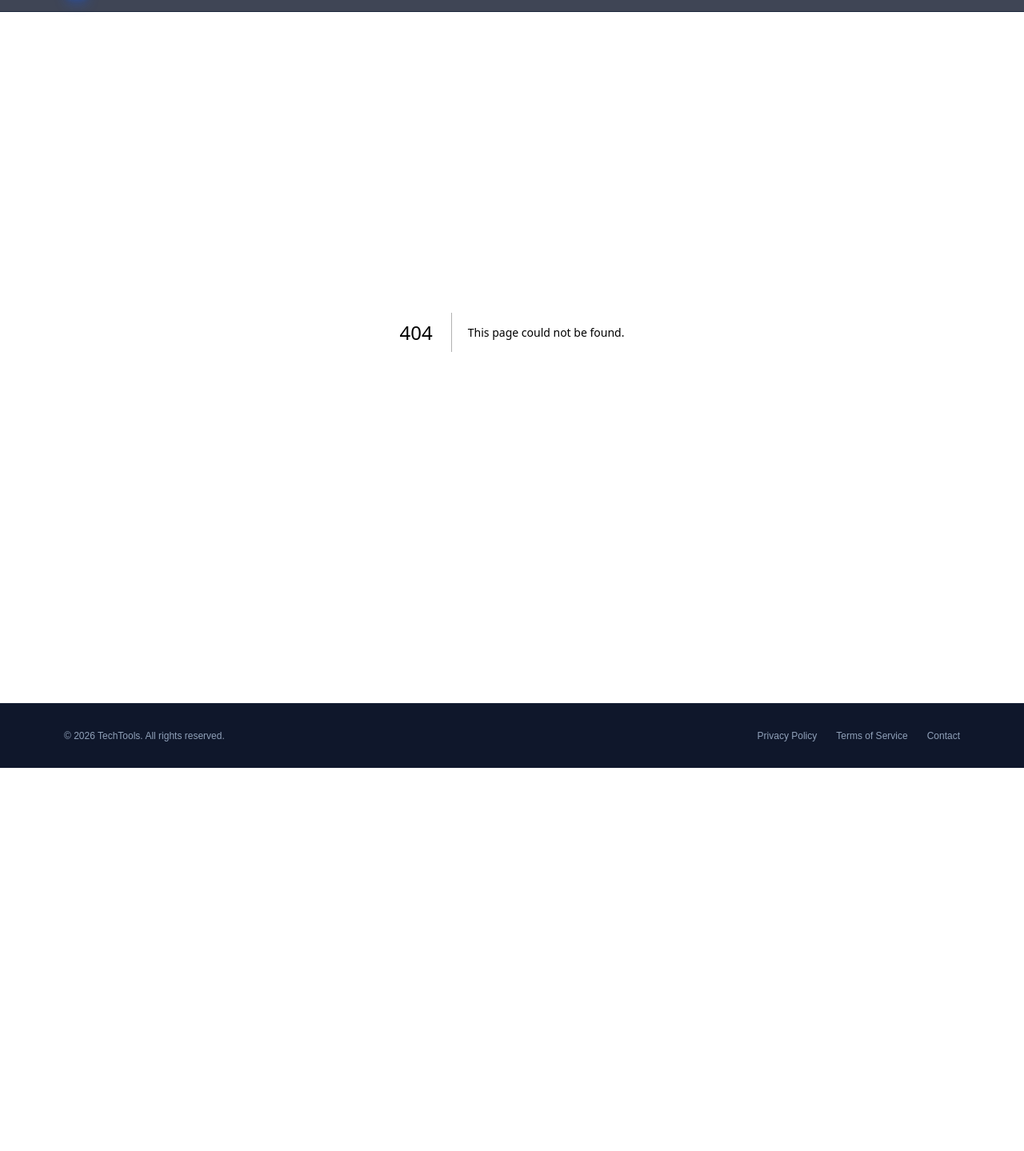
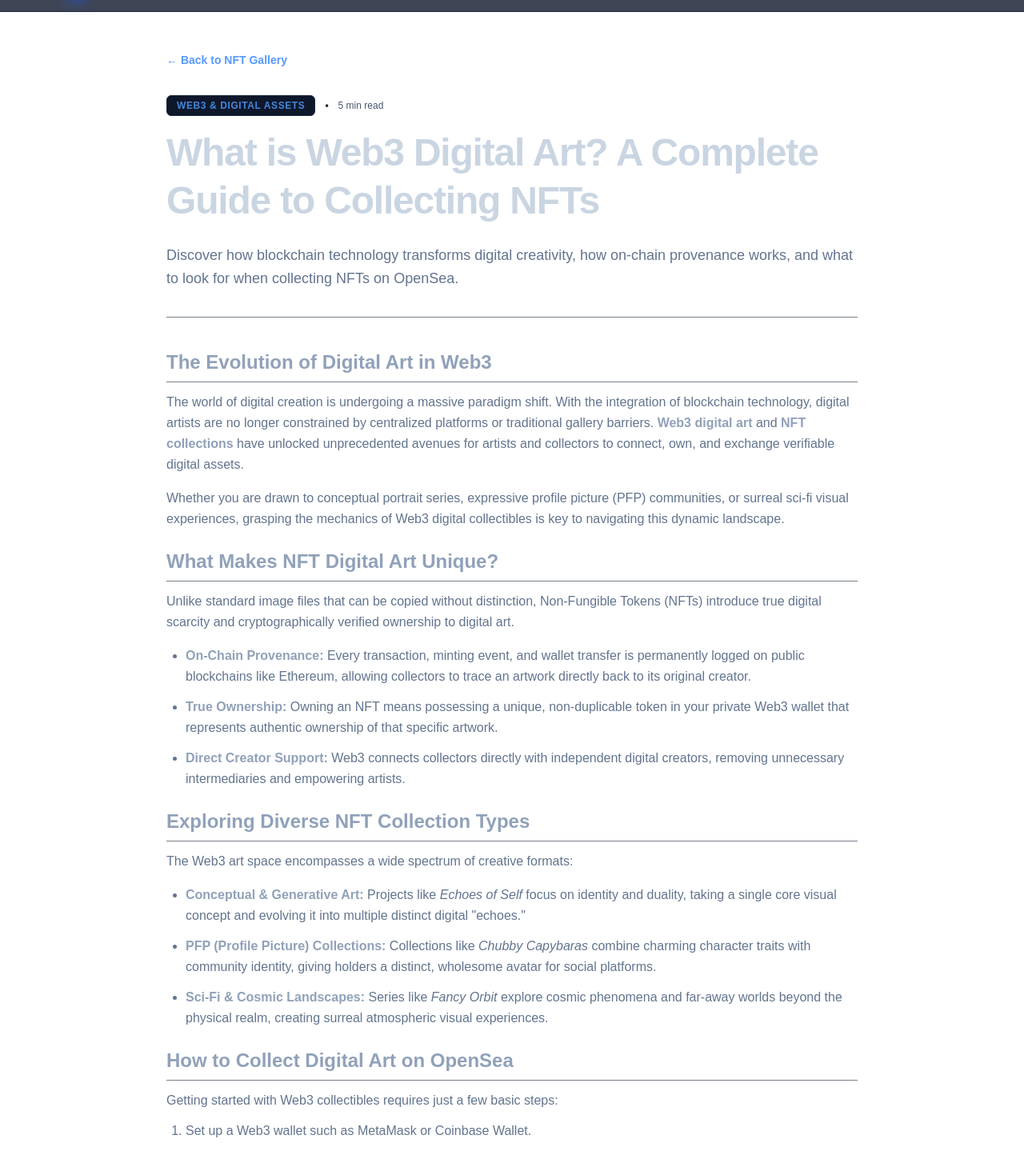
Before and after one commit to serdarozden/my-tools-site, a Next.js app: page /nft-digital-art-guide in a window 1280 px wide. Before the commit this address had no page. Shown: the part 50-1489 px from the top of the page at 80% size. Before the commit the page ends 1010 px from the top, so only its background shows below. Built offline with nearby package versions, Linux system fonts and the light colour scheme.

Commit message:
updated homepage with NFT digital art guide card

```diff
--- /dev/null
+++ b/src/app/nft-digital-art-guide/page.js
@@ -0,0 +1,127 @@
+import Link from 'next/link';
+
+export const metadata = {
+  title: 'What is Web3 Digital Art? Complete Guide to Collecting NFTs (2026)',
+  description: 'Learn what Web3 digital art is, how NFT collections work on Ethereum, and how to start collecting unique digital assets on OpenSea.',
+};
+
+export default function NftGuidePage() {
+  return (
+    <main className="max-w-4xl mx-auto px-4 py-12">
+      {/* Back Link */}
+      <div className="mb-8">
+        <Link
+          href="/gallery"
+          className="inline-flex items-center gap-2 text-sm font-semibold text-blue-500/80 hover:text-blue-400 transition"
+        >
+          &larr; Back to NFT Gallery
+        </Link>
+      </div>
+
+      {/* Article Header */}
+      <header className="mb-10 pb-8 border-b border-slate-800/60">
+        <div className="flex items-center gap-3 text-xs font-bold text-blue-500/80 mb-4">
+          <span className="bg-slate-900 border border-slate-800 px-3 py-1 rounded-md uppercase tracking-wider text-blue-400/80">
+            Web3 & Digital Assets
+          </span>
+          <span className="text-slate-800">•</span>
+          <span className="text-slate-600 font-normal">5 min read</span>
+        </div>
+
+        <h1 className="text-3xl sm:text-5xl font-extrabold text-slate-300 tracking-tight mb-6 leading-tight">
+          What is Web3 Digital Art? A Complete Guide to Collecting NFTs
+        </h1>
+
+        <p className="text-lg text-slate-500 leading-relaxed font-normal">
+          Discover how blockchain technology transforms digital creativity, how on-chain provenance works, and what to look for when collecting NFTs on OpenSea.
+        </p>
+      </header>
+
+      {/* Article Body */}
+      <article className="text-slate-500 leading-relaxed space-y-6 text-base">
+        <section>
+          <h2 className="text-2xl font-bold text-slate-400 mb-3 border-b border-slate-800/60 pb-2">
+            The Evolution of Digital Art in Web3
+          </h2>
+          <p className="mb-4">
+            The world of digital creation is undergoing a massive paradigm shift. With the integration of blockchain technology, digital artists are no longer constrained by centralized platforms or traditional gallery barriers. <strong className="text-slate-400">Web3 digital art</strong> and <strong className="text-slate-400">NFT collections</strong> have unlocked unprecedented avenues for artists and collectors to connect, own, and exchange verifiable digital assets.
+          </p>
+          <p>
+            Whether you are drawn to conceptual portrait series, expressive profile picture (PFP) communities, or surreal sci-fi visual experiences, grasping the mechanics of Web3 digital collectibles is key to navigating this dynamic landscape.
+          </p>
+        </section>
+
+        <section>
+          <h2 className="text-2xl font-bold text-slate-400 mb-3 border-b border-slate-800/60 pb-2">
+            What Makes NFT Digital Art Unique?
+          </h2>
+          <p className="mb-4">
+            Unlike standard image files that can be copied without distinction, Non-Fungible Tokens (NFTs) introduce true digital scarcity and cryptographically verified ownership to digital art.
+          </p>
+          <ul className="list-disc pl-6 space-y-3">
+            <li>
+              <strong className="text-slate-400">On-Chain Provenance:</strong> Every transaction, minting event, and wallet transfer is permanently logged on public blockchains like Ethereum, allowing collectors to trace an artwork directly back to its original creator.
+            </li>
+            <li>
+              <strong className="text-slate-400">True Ownership:</strong> Owning an NFT means possessing a unique, non-duplicable token in your private Web3 wallet that represents authentic ownership of that specific artwork.
+            </li>
+            <li>
+              <strong className="text-slate-400">Direct Creator Support:</strong> Web3 connects collectors directly with independent digital creators, removing unnecessary intermediaries and empowering artists.
+            </li>
+          </ul>
+        </section>
+
+        <section>
+          <h2 className="text-2xl font-bold text-slate-400 mb-3 border-b border-slate-800/60 pb-2">
+            Exploring Diverse NFT Collection Types
+          </h2>
+          <p className="mb-4">
+            The Web3 art space encompasses a wide spectrum of creative formats:
+          </p>
+          <ul className="list-disc pl-6 space-y-3">
+            <li>
+              <strong className="text-slate-400">Conceptual & Generative Art:</strong> Projects like <em>Echoes of Self</em> focus on identity and duality, taking a single core visual concept and evolving it into multiple distinct digital "echoes."
+            </li>
+            <li>
+              <strong className="text-slate-400">PFP (Profile Picture) Collections:</strong> Collections like <em>Chubby Capybaras</em> combine charming character traits with community identity, giving holders a distinct, wholesome avatar for social platforms.
+            </li>
+            <li>
+              <strong className="text-slate-400">Sci-Fi & Cosmic Landscapes:</strong> Series like <em>Fancy Orbit</em> explore cosmic phenomena and far-away worlds beyond the physical realm, creating surreal atmospheric visual experiences.
+            </li>
+          </ul>
+        </section>
+
+        <section>
+          <h2 className="text-2xl font-bold text-slate-400 mb-3 border-b border-slate-800/60 pb-2">
+            How to Collect Digital Art on OpenSea
+          </h2>
+          <p className="mb-3">Getting started with Web3 collectibles requires just a few basic steps:</p>
+          <ol className="list-decimal pl-6 space-y-2">
+            <li>Set up a Web3 wallet such as MetaMask or Coinbase Wallet.</li>
+            <li>Acquire Ethereum (ETH) to cover artwork purchases and network fees.</li>
+            <li>Explore verified collections and creator profiles on marketplaces like OpenSea.</li>
+            <li>Mint or purchase original artworks directly into your digital collection.</li>
+          </ol>
+        </section>
+      </article>
+
+      {/* Call to Action Card */}
+      <div className="p-6 bg-slate-900/40 border border-slate-800/60 rounded-2xl my-10 flex flex-col md:flex-row items-center justify-between gap-6">
+        <div>
+          <h3 className="text-xl font-bold text-slate-300 mb-2">Explore Active NFT Collections</h3>
+          <p className="text-slate-500 text-sm">
+            Check out original conceptual series, PFP capybaras, and cosmic digital artworks directly on OpenSea.
+          </p>
+        </div>
+        <a
+          href="https://opensea.io/serdarozden/created"
+          target="_blank"
+          rel="noopener noreferrer"
+          className="bg-blue-600/90 text-white text-xs font-bold px-5 py-3 rounded-xl hover:bg-blue-500 transition shadow-md shadow-blue-600/10 whitespace-nowrap"
+        >
+          View Collections &rarr;
+        </a>
+      </div>
+    </main>
+  );
+}
--- a/src/app/page.js
+++ b/src/app/page.js
@@ -32,7 +32,7 @@ export default function HomePage() {
             <span className="bg-slate-800/80 border border-slate-700 px-3 py-1.5 rounded-xl">📚 Technical Articles</span>
             <span className="bg-slate-800/80 border border-slate-700 px-3 py-1.5 rounded-xl">🏗️ CAD & Architecture</span>
             <span className="bg-slate-800/80 border border-slate-700 px-3 py-1.5 rounded-xl">⚙️ Engineering Tools</span>
-            <span className="bg-slate-800/80 border border-slate-700 px-3 py-1.5 rounded-xl">💡 How-To Guides</span>
+            <span className="bg-slate-800/80 border border-slate-700 px-3 py-1.5 rounded-xl">🖼️ Web3 & Digital Art</span>
           </div>
         </div>
       </section>
@@ -66,6 +66,31 @@ export default function HomePage() {
             </div>
             <Link
               href="/pressure-converter-guide"
+              className="text-blue-400 text-sm font-bold hover:text-blue-300 inline-flex items-center gap-1"
+            >
+              Read Full Guide <span className="group-hover:translate-x-1 transition-transform">&rarr;</span>
+            </Link>
+          </div>
+
+          {/* Featured Standalone SEO Web3 & NFT Guide Card */}
+          <div className="p-6 border border-slate-800 rounded-2xl bg-slate-900/60 hover:border-blue-500/50 transition-all duration-200 flex flex-col justify-between group">
+            <div>
+              <div className="flex items-center gap-2 text-xs font-bold text-blue-400 mb-3">
+                <span className="bg-blue-950 border border-blue-800/60 px-2.5 py-1 rounded-md uppercase tracking-wider">Web3 & Art</span>
+                <span className="text-slate-600">•</span>
+                <span className="text-slate-400 font-normal">5 min read</span>
+              </div>
+              <h3 className="text-xl font-bold text-white mb-2 group-hover:text-blue-400 transition-colors">
+                <Link href="/nft-digital-art-guide">
+                  What is Web3 Digital Art? A Complete Guide to Collecting NFTs
+                </Link>
+              </h3>
+              <p className="text-slate-400 text-sm mb-6 leading-relaxed line-clamp-3">
+                Discover how blockchain technology transforms digital creativity, how on-chain provenance works, and what to look for when collecting NFTs on OpenSea.
+              </p>
+            </div>
+            <Link
+              href="/nft-digital-art-guide"
               className="text-blue-400 text-sm font-bold hover:text-blue-300 inline-flex items-center gap-1"
             >
               Read Full Guide <span className="group-hover:translate-x-1 transition-transform">&rarr;</span>
```
